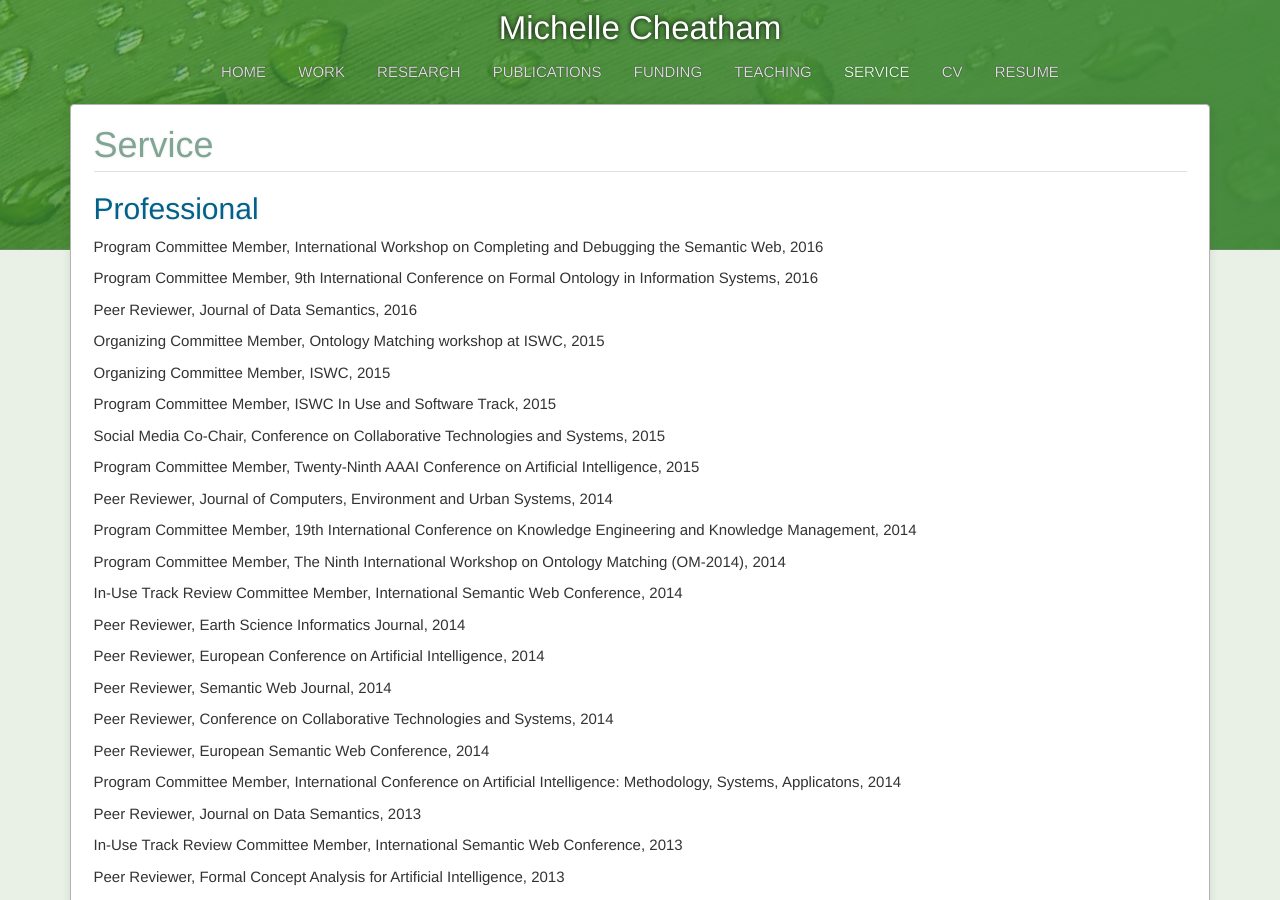
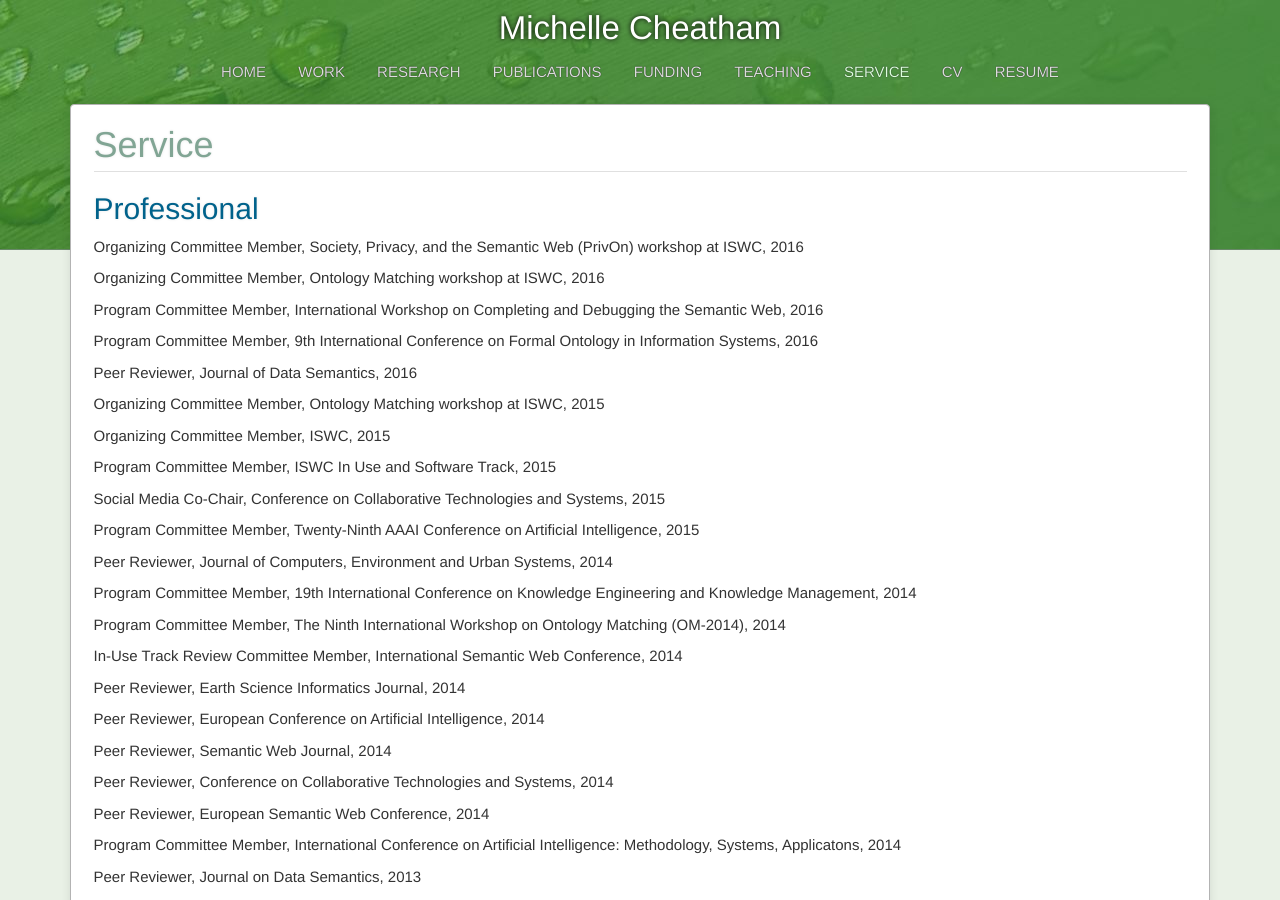
Before and after one commit to mcheatham/mcheatham.github.io, a Jekyll site: the page built from service.md, in a window 1280 px wide and 900 px high. Built offline with Jekyll 4.4.1, drawn with Linux system fonts in a browser that asks for light colours; Markdown is read by kramdown in place of the engine named in the settings.

Commit message:
Added OM and PrivOn organizing committee participation

```diff
--- a/_data/service.yaml
+++ b/_data/service.yaml
@@ -1,3 +1,13 @@
+- job: Organizing Committee Member
+  organization: Society, Privacy, and the Semantic Web (PrivOn) workshop at ISWC
+  date: 2016
+  type: professional
+
+- job: Organizing Committee Member
+  organization: Ontology Matching workshop at ISWC
+  date: 2016
+  type: professional
+
 - job: Program Committee Member
   organization: International Workshop on Completing and Debugging the Semantic Web
   date: 2016
```
